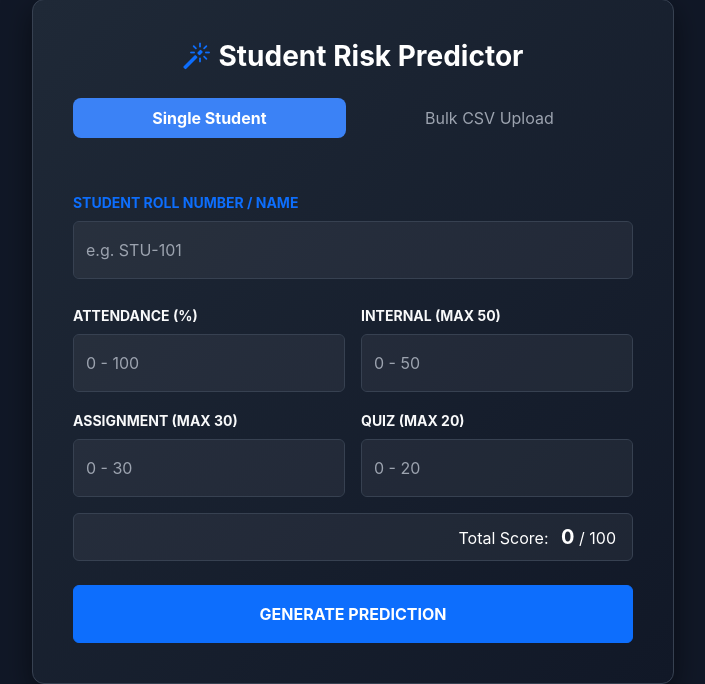
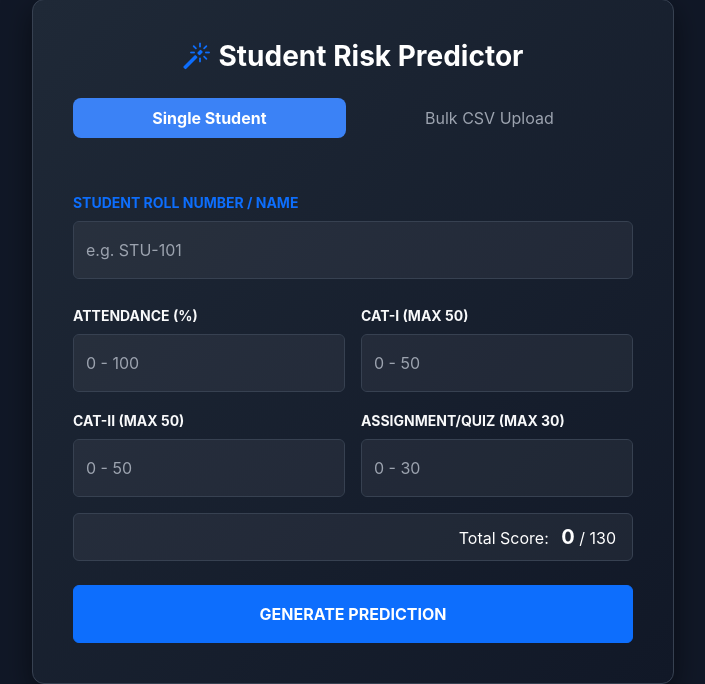
Before and after one commit to ameesha1524/Student-Performance-Prediction, a Flask app: page /predict_form in a window 1280 px wide. Shown: the part 130-814 px from the top of the page, without its empty margins (287-992 px from the left). Run offline with Flask 3, Linux system fonts and the light colour scheme; a user stored in the database is signed in.

Commit message:
marks scheme

```diff
--- a/app.py
+++ b/app.py
@@ -5,12 +5,11 @@ from werkzeug.security import generate_password_hash, check_password_hash
 from datetime import datetime
 import joblib
 import numpy as np
-import os
 import pandas as pd
 
 app = Flask(__name__)
-app = Flask(__name__)
 app.jinja_env.globals.update(zip=zip)
+
 app.config['SECRET_KEY'] = 'super_secret_key_change_in_production'
 app.config['SQLALCHEMY_DATABASE_URI'] = 'sqlite:///school.db'
 app.config['SQLALCHEMY_TRACK_MODIFICATIONS'] = False
@@ -19,6 +18,7 @@ db = SQLAlchemy(app)
 login_manager = LoginManager(app)
 login_manager.login_view = 'login'
 
+# Load the machine learning model
 try:
     model = joblib.load('student_model.pkl')
 except FileNotFoundError:
@@ -34,15 +34,17 @@ class User(UserMixin, db.Model):
 class PredictionHistory(db.Model):
     id = db.Column(db.Integer, primary_key=True)
     teacher_id = db.Column(db.Integer, db.ForeignKey('user.id'))
-    student_roll = db.Column(db.String(50)) # Track unique students
+    student_roll = db.Column(db.String(50))
+
     attendance = db.Column(db.Float)
-    internal = db.Column(db.Float)
-    assignment = db.Column(db.Float)
-    quiz = db.Column(db.Float)
+    cat1 = db.Column(db.Float)
+    cat2 = db.Column(db.Float)
+    assignment_quiz = db.Column(db.Float)
+
     result = db.Column(db.String(50))
     risk_level = db.Column(db.String(50))
     grade = db.Column(db.String(5))
-    created_at = db.Column(db.DateTime, default=datetime.utcnow) # For Time-Series tracking
+    created_at = db.Column(db.DateTime, default=datetime.utcnow)
 
 @login_manager.user_loader
 def load_user(user_id):
@@ -58,10 +60,17 @@ def home():
 def login():
     if request.method == 'POST':
         user = User.query.filter_by(username=request.form.get('username')).first()
+
         if user and check_password_hash(user.password, request.form.get('password')):
             login_user(user)
-            return redirect(url_for('dashboard')) if user.role in ['teacher', 'admin'] else redirect(url_for('predict_form'))
+
+            if user.role in ['teacher', 'admin']:
+                return redirect(url_for('dashboard'))
+            else:
+                return redirect(url_for('predict_form'))
+
         flash('Login Failed.', 'danger')
+
     return render_template('login.html')
 
 @app.route('/logout')
@@ -77,31 +86,44 @@ def dashboard():
         return redirect(url_for('predict_form'))
 
     selected_student = request.args.get('student_roll')
-    records = PredictionHistory.query.filter_by(teacher_id=current_user.id).order_by(PredictionHistory.created_at.desc()).all()
 
-    # Global Stats
+    records = PredictionHistory.query.filter_by(
+        teacher_id=current_user.id
+    ).order_by(PredictionHistory.created_at.desc()).all()
+
     low_risk = sum(1 for r in records if r.risk_level == "LOW RISK")
     medium_risk = sum(1 for r in records if r.risk_level == "MEDIUM RISK")
     high_risk = sum(1 for r in records if r.risk_level == "HIGH RISK")
 
-    # Historical Trend Logic
     historical_labels = []
     historical_scores = []
+
     if selected_student:
-        history = PredictionHistory.query.filter_by(teacher_id=current_user.id, student_roll=selected_student).order_by(PredictionHistory.created_at.asc()).all()
+        history = PredictionHistory.query.filter_by(
+            teacher_id=current_user.id,
+            student_roll=selected_student
+        ).order_by(PredictionHistory.created_at.asc()).all()
+
         historical_labels = [h.created_at.strftime('%b %d') for h in history]
-        historical_scores = [(h.internal + h.assignment + h.quiz) for h in history]
+        historical_scores = [(h.cat1 + h.cat2 + h.assignment_quiz) for h in history]
 
     all_grades = [r.grade for r in records]
     grade_dist = [all_grades.count(g) for g in ['S', 'A', 'B', 'C', 'D', 'E', 'F']]
 
-    return render_template('dashboard.html',
-                           low_risk=low_risk, medium_risk=medium_risk, high_risk=high_risk,
-                           historical_labels=historical_labels, historical_scores=historical_scores,
-                           selected_student=selected_student, grade_distribution=grade_dist,
-                           attendance_data=[r.attendance for r in records],
-                           performance_data=[(r.internal + r.assignment + r.quiz) for r in records],
-                           total_predictions=len(records), records=records)
+    return render_template(
+        'dashboard.html',
+        low_risk=low_risk,
+        medium_risk=medium_risk,
+        high_risk=high_risk,
+        historical_labels=historical_labels,
+        historical_scores=historical_scores,
+        selected_student=selected_student,
+        grade_distribution=grade_dist,
+        attendance_data=[r.attendance for r in records],
+        performance_data=[(r.cat1 + r.cat2 + r.assignment_quiz) for r in records],
+        total_predictions=len(records),
+        records=records
+    )
 
 @app.route('/predict_form')
 @login_required
@@ -112,46 +134,84 @@ def predict_form():
 @login_required
 def predict():
     try:
+        if model is None:
+            return "Error: Machine learning model is not loaded. Check 'student_model.pkl'."
+
         roll = request.form.get('student_roll', 'N/A')
         att = float(request.form['attendance'])
-        inter = float(request.form['internal'])
-        assgn = float(request.form['assignment'])
-        qz = float(request.form['quiz'])
+        cat1 = float(request.form['cat1'])
+        cat2 = float(request.form['cat2'])
+        aq = float(request.form['assignment_quiz'])
 
-        pred = model.predict(np.array([[att, inter, assgn, qz]]))[0]
-        total = inter + assgn + qz
+        pred = model.predict(np.array([[att, cat1, cat2, aq]]))[0]
+        total = cat1 + cat2 + aq
+        importances = model.feature_importances_.tolist()
 
-        # Explainable AI Logic
-        importances = model.feature_importances_.tolist()
-        student_pcts = [(att), (inter/50*100), (assgn/30*100), (qz/20*100)]
+        student_pcts = [
+            (att),
+            (cat1 / 50 * 100),
+            (cat2 / 50 * 100),
+            (aq / 50 * 100)
+        ]
 
-        # Grading & Risk Logic
         if pred == 0:
-            res, risk, css, grd = "FAIL", "HIGH RISK", "danger", "F"
+            res = "FAIL"
+            risk = "HIGH RISK"
+            css = "danger"
+            grd = "F"
         else:
             res = "PASS"
-            if total >= 90: grd = 'S'
-            elif total >= 80: grd = 'A'
-            elif total >= 70: grd = 'B'
-            elif total >= 60: grd = 'C'
-            elif total >= 50: grd = 'D'
-            elif total >= 40: grd = 'E'
-            else: grd = 'F'
 
-            if att < 60 or grd == 'F': risk, css = "HIGH RISK", "danger"
-            elif (60 <= att <= 75) or (grd in ['D', 'E']): risk, css = "MEDIUM RISK", "warning"
-            else: risk, css = "LOW RISK", "success"
+            if total >= 90:
+                grd = 'S'
+            elif total >= 80:
+                grd = 'A'
+            elif total >= 70:
+                grd = 'B'
+            elif total >= 60:
+                grd = 'C'
+            elif total >= 50:
+                grd = 'D'
+            elif total >= 40:
+                grd = 'E'
+            else:
+                grd = 'F'
 
-        new_rec = PredictionHistory(teacher_id=current_user.id, student_roll=roll, attendance=att,
-                                    internal=inter, assignment=assgn, quiz=qz, result=res, risk_level=risk, grade=grd)
+            if att < 60 or grd == 'F':
+                risk, css = "HIGH RISK", "danger"
+            elif (60 <= att <= 75) or (grd in ['D', 'E']):
+                risk, css = "MEDIUM RISK", "warning"
+            else:
+                risk, css = "LOW RISK", "success"
+
+        new_rec = PredictionHistory(
+            teacher_id=current_user.id,
+            student_roll=roll,
+            attendance=att,
+            cat1=cat1,
+            cat2=cat2,
+            assignment_quiz=aq,
+            result=res,
+            risk_level=risk,
+            grade=grd
+        )
+
         db.session.add(new_rec)
         db.session.commit()
 
-        # Simplified Insight for result page
-        insight = f"Primary impact: <b>{['Attendance', 'Internal', 'Assignment', 'Quiz'][np.argmax(importances)]}</b>"
+        insight = f"Primary impact: <b>{['Attendance','CAT-I','CAT-II','Assignment/Quiz'][np.argmax(importances)]}</b>"
 
-        return render_template('result.html', prediction_text=res, risk_level=risk, css_class=css,
-                               grade=grd, total_score=total, student_pcts=student_pcts, insight_text=insight)
+        return render_template(
+            'result.html',
+            prediction_text=res,
+            risk_level=risk,
+            css_class=css,
+            grade=grd,
+            total_score=total,
+            student_pcts=student_pcts,
+            insight_text=insight
+        )
+
     except Exception as e:
         return str(e)
 
@@ -159,42 +219,48 @@ def predict():
 @login_required
 def predict_bulk():
     file = request.files.get('file')
+
     if file and file.filename.endswith('.csv'):
         try:
+            if model is None:
+                flash("Error: Machine learning model is not loaded.", "danger")
+                return redirect(url_for('predict_form'))
+
             df = pd.read_csv(file)
-            # Clean up column names (lowercase and remove spaces)
             df.columns = df.columns.str.strip().str.lower()
-
             records_to_add = []
 
             for _, row in df.iterrows():
-                # Extract data from CSV row
                 roll = str(row.get('student_roll', 'Bulk-User'))
                 att = float(row['attendance'])
-                inter = float(row['internal'])
-                assgn = float(row['assignment'])
-                qz = float(row['quiz'])
+                cat1 = float(row['cat1'])
+                cat2 = float(row['cat2'])
+                aq = float(row['assignment_quiz'])
 
-                # 1. AI Model Prediction
-                input_data = np.array([[att, inter, assgn, qz]])
+                input_data = np.array([[att, cat1, cat2, aq]])
                 pred = model.predict(input_data)[0]
-                total = inter + assgn + qz
+                total = cat1 + cat2 + aq
 
-                # 2. Advanced Grading & Risk Logic (The Fix)
                 if pred == 0:
                     res, risk, grd = "FAIL", "HIGH RISK", "F"
                 else:
                     res = "PASS"
-                    # Calculate Grade based on Total Score
-                    if total >= 90: grd = 'S'
-                    elif total >= 80: grd = 'A'
-                    elif total >= 70: grd = 'B'
-                    elif total >= 60: grd = 'C'
-                    elif total >= 50: grd = 'D'
-                    elif total >= 40: grd = 'E'
-                    else: grd = 'F'
 
-                    # Calculate Risk Level based on Attendance and Grade
+                    if total >= 90:
+                        grd = 'S'
+                    elif total >= 80:
+                        grd = 'A'
+                    elif total >= 70:
+                        grd = 'B'
+                    elif total >= 60:
+                        grd = 'C'
+                    elif total >= 50:
+                        grd = 'D'
+                    elif total >= 40:
+                        grd = 'E'
+                    else:
+                        grd = 'F'
+
                     if att < 60 or grd == 'F':
                         risk = "HIGH RISK"
                     elif (60 <= att <= 75) or (grd in ['D', 'E']):
@@ -202,24 +268,23 @@ def predict_bulk():
                     else:
                         risk = "LOW RISK"
 
-                # Create the database record
                 new_rec = PredictionHistory(
                     teacher_id=current_user.id,
                     student_roll=roll,
                     attendance=att,
-                    internal=inter,
-                    assignment=assgn,
-                    quiz=qz,
+                    cat1=cat1,
+                    cat2=cat2,
+                    assignment_quiz=aq,
                     result=res,
                     risk_level=risk,
                     grade=grd
                 )
                 records_to_add.append(new_rec)
 
-            # Batch save for better performance
             db.session.add_all(records_to_add)
             db.session.commit()
-            flash(f"Success! Processed {len(records_to_add)} students with full grading logic.", "success")
+
+            flash(f"Success! Processed {len(records_to_add)} students.", "success")
             return redirect(url_for('dashboard'))
 
         except Exception as e:
@@ -233,13 +298,33 @@ def predict_bulk():
 @login_required
 def export_data():
     recs = PredictionHistory.query.filter_by(teacher_id=current_user.id).all()
-    df = pd.DataFrame([{ 'Roll': r.student_roll, 'Grade': r.grade, 'Result': r.result } for r in recs])
-    return Response(df.to_csv(index=False), mimetype="text/csv", headers={"Content-disposition": "attachment; filename=report.csv"})
+
+    df = pd.DataFrame([
+        {
+            'Roll': r.student_roll,
+            'Grade': r.grade,
+            'Result': r.result
+        }
+        for r in recs
+    ])
+
+    return Response(
+        df.to_csv(index=False),
+        mimetype="text/csv",
+        headers={"Content-disposition": "attachment; filename=report.csv"}
+    )
 
 if __name__ == "__main__":
     with app.app_context():
         db.create_all()
         if not User.query.filter_by(username='teacher1').first():
-            db.session.add(User(username='teacher1', password=generate_password_hash('pass123'), role='teacher'))
+            db.session.add(
+                User(
+                    username='teacher1',
+                    password=generate_password_hash('pass123'),
+                    role='teacher'
+                )
+            )
             db.session.commit()
+
     app.run(debug=True)
--- a/templates/index.html
+++ b/templates/index.html
@@ -73,23 +73,23 @@
                             <input class="form-control py-3" type="number" step="0.1" min="0" max="100" name="attendance" placeholder="0 - 100" required>
                         </div>
                         <div class="col-md-6">
-                            <label class="form-label text-light small fw-bold text-uppercase">Internal (Max 50)</label>
-                            <input class="form-control py-3 score-input" type="number" step="0.1" min="0" max="50" id="internal" name="internal" placeholder="0 - 50" required>
+                            <label class="form-label text-light small fw-bold text-uppercase">CAT-I (Max 50)</label>
+                            <input class="form-control py-3 score-input" type="number" step="0.1" min="0" max="50" id="cat1" name="cat1" placeholder="0 - 50" required>
                         </div>
                         <div class="col-md-6">
-                            <label class="form-label text-light small fw-bold text-uppercase">Assignment (Max 30)</label>
-                            <input class="form-control py-3 score-input" type="number" step="0.1" min="0" max="30" id="assignment" name="assignment" placeholder="0 - 30" required>
+                            <label class="form-label text-light small fw-bold text-uppercase">CAT-II (Max 50)</label>
+                            <input class="form-control py-3 score-input" type="number" step="0.1" min="0" max="50" id="cat2" name="cat2" placeholder="0 - 50" required>
                         </div>
                         <div class="col-md-6">
-                            <label class="form-label text-light small fw-bold text-uppercase">Quiz (Max 20)</label>
-                            <input class="form-control py-3 score-input" type="number" step="0.1" min="0" max="20" id="quiz" name="quiz" placeholder="0 - 20" required>
+                            <label class="form-label text-light small fw-bold text-uppercase">Assignment/Quiz (Max 30)</label>
+                            <input class="form-control py-3 score-input" type="number" step="0.1" min="0" max="30" id="assignment_quiz" name="assignment_quiz" placeholder="0 - 30" required>
                         </div>
                     </div>
 
                     <div class="mt-3 text-end px-3 py-2 rounded" style="background-color: rgba(255,255,255,0.05); border: 1px solid #374151;">
                         <span class="text-white me-2">Total Score:</span>
-                        <span id="totalScore" class="fs-5 fw-bold text-white">0</span> <span class="text-white">/ 100</span>
-                        <div id="scoreWarning" class="text-danger small d-none mt-1 fw-bold">Scores cannot exceed 100!</div>
+                        <span id="totalScore" class="fs-5 fw-bold text-white">0</span> <span class="text-white">/ 130</span>
+                        <div id="scoreWarning" class="text-danger small d-none mt-1 fw-bold">Scores cannot exceed 130!</div>
                     </div>
 
                     <button type="submit" class="btn btn-primary w-100 py-3 mt-4 fw-bold text-uppercase" id="submitBtn">Generate Prediction</button>
@@ -101,7 +101,7 @@
                     <div class="file-upload-box mt-3 mb-4">
                         <i class="bi bi-filetype-csv text-muted" style="font-size: 3rem;"></i>
                         <h5 class="text-white mt-3">Upload Class Data</h5>
-                        <p class="text-muted small mb-4">Ensure your CSV has the columns:<br><code>student_roll, attendance, internal, assignment, quiz</code></p>
+                        <p class="text-muted small mb-4">Ensure your CSV has the columns:<br><code>student_roll, attendance, cat1, cat2, assignment_quiz</code></p>
 
                         <input class="form-control bg-dark" type="file" name="file" accept=".csv" required>
                     </div>
@@ -115,21 +115,22 @@
 
 <script>
     // Live Score Tracker for Single Upload Tab
-    const internalInput = document.getElementById('internal');
-    const assignmentInput = document.getElementById('assignment');
-    const quizInput = document.getElementById('quiz');
+    const cat1Input = document.getElementById('cat1');
+    const cat2Input = document.getElementById('cat2');
+    const aqInput = document.getElementById('assignment_quiz');
     const totalScoreDisplay = document.getElementById('totalScore');
     const scoreWarning = document.getElementById('scoreWarning');
     const submitBtn = document.getElementById('submitBtn');
 
     function calculateTotal() {
-        let total = (parseFloat(internalInput.value) || 0) +
-                    (parseFloat(assignmentInput.value) || 0) +
-                    (parseFloat(quizInput.value) || 0);
+        let total = (parseFloat(cat1Input.value) || 0) +
+                    (parseFloat(cat2Input.value) || 0) +
+                    (parseFloat(aqInput.value) || 0);
 
         totalScoreDisplay.textContent = total % 1 === 0 ? total : total.toFixed(1);
 
-        if (total > 100) {
+        // Max possible score is now 50 + 50 + 30 = 130
+        if (total > 130) {
             totalScoreDisplay.classList.replace('text-white', 'text-danger');
             scoreWarning.classList.remove('d-none');
             submitBtn.disabled = true;
@@ -140,6 +141,6 @@
         }
     }
 
-    [internalInput, assignmentInput, quizInput].forEach(input => input.addEventListener('input', calculateTotal));
+    [cat1Input, cat2Input, aqInput].forEach(input => input.addEventListener('input', calculateTotal));
 </script>
 {% endblock %}
```
Also changed, not shown: instance/school.db.
